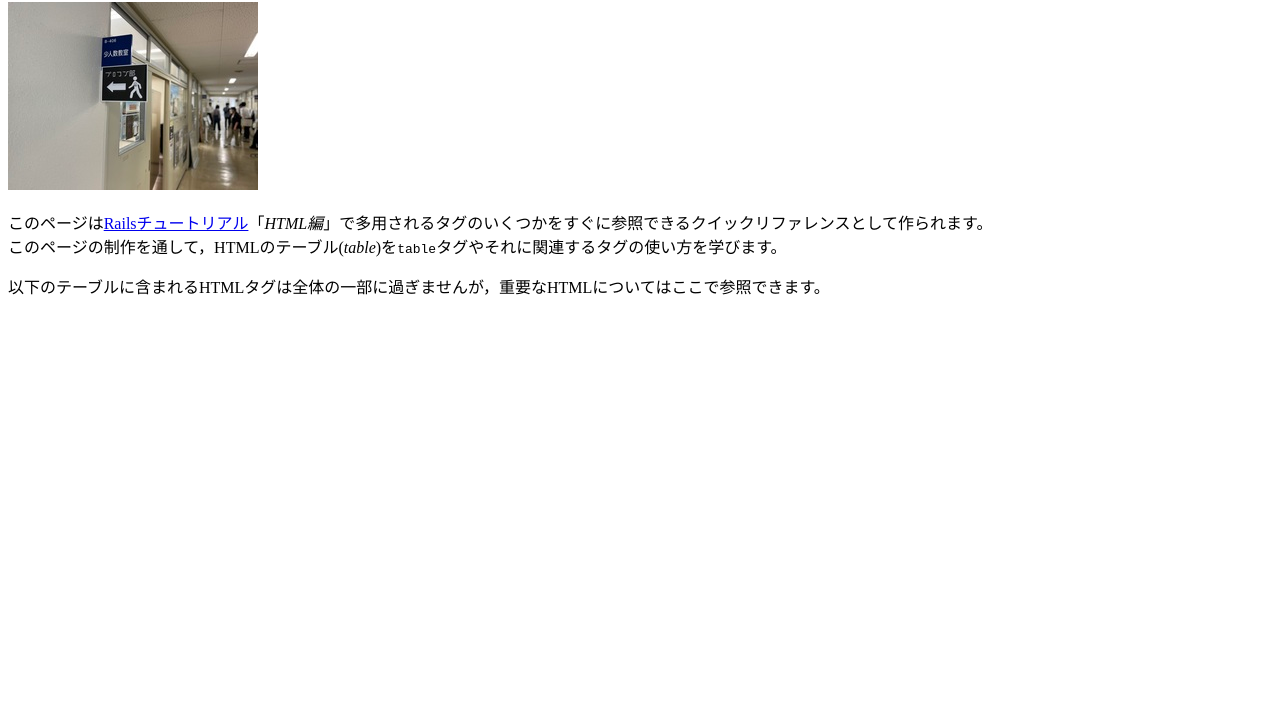
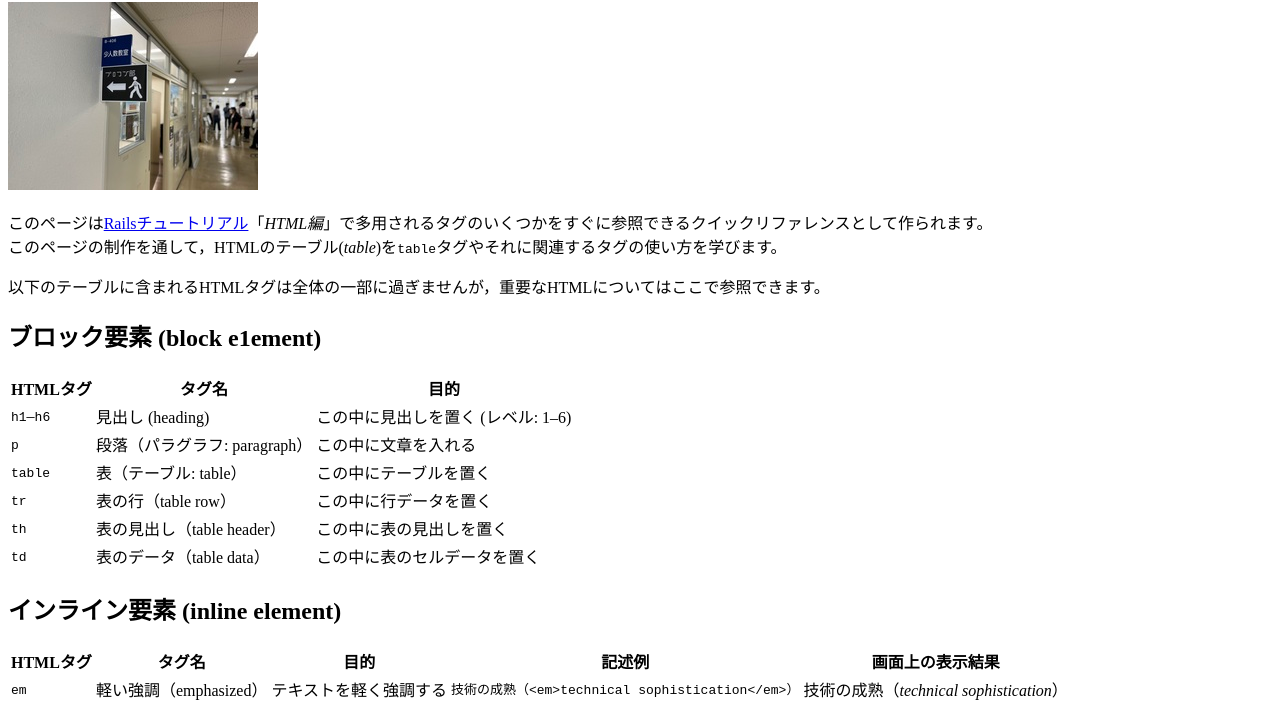
Before and after one commit to s-hirata0831/html_begin01, a plain HTML site: page tags.html in a window 1280 px wide. Shown: the part 87-800 px from the top of the page. Drawn offline with Linux system fonts and the light colour scheme.

Commit message:
add table

```diff
--- a/tags.html
+++ b/tags.html
@@ -16,5 +16,64 @@
         <p>
             以下のテーブルに含まれるHTMLタグは全体の一部に過ぎませんが，重要なHTMLについてはここで参照できます。
         </p>
+
+        <h2>ブロック要素 (block e1ement)</h2>
+
+        <table>
+            <tr>
+                <th>HTMLタグ</th>
+                <th>タグ名</th>
+                <th>目的</th>
+            </tr>
+            <tr>
+                <td><code>h1</code>&ndash;<code>h6</code></td>
+                <td>見出し (heading)</td>
+                <td>この中に見出しを置く (レベル: 1&ndash;6)</td>
+            </tr>
+            <tr>
+                <td><code>p</code></td>
+                <td>段落（パラグラフ: paragraph）</td>
+                <td>この中に文章を入れる</td>
+            </tr>
+            <tr>
+                <td><code>table</code></td>
+                <td>表（テーブル: table）</td>
+                <td>この中にテーブルを置く</td>
+            </tr>
+            <tr>
+                <td><code>tr</code></td>
+                <td>表の行（table row）</td>
+                <td>この中に行データを置く</td>
+            </tr>
+            <tr>
+                <td><code>th</code></td>
+                <td>表の見出し（table header）</td>
+                <td>この中に表の見出しを置く</td>
+            </tr>
+            <tr>
+                <td><code>td</code></td>
+                <td>表のデータ（table data）</td>
+                <td>この中に表のセルデータを置く</td>
+            </tr>
+        </table>
+
+        <h2>インライン要素 (inline element)</h2>
+
+        <table>
+            <tr>
+                <th>HTMLタグ</th>
+                <th>タグ名</th>
+                <th>目的</th>
+                <th>記述例</th>
+                <th>画面上の表示結果</th>
+            </tr>
+            <tr>
+                <td><code>em</code></td>
+                <td>軽い強調（emphasized）</td>
+                <td>テキストを軽く強調する</td>
+                <td><code>技術の成熟（&lt;em&gt;technical sophistication&lt;/em&gt;）</code></td>
+                <td>技術の成熟（<em>technical sophistication</em>）</td>
+            </tr>
+        </table>
     </body>
 </html>
```
